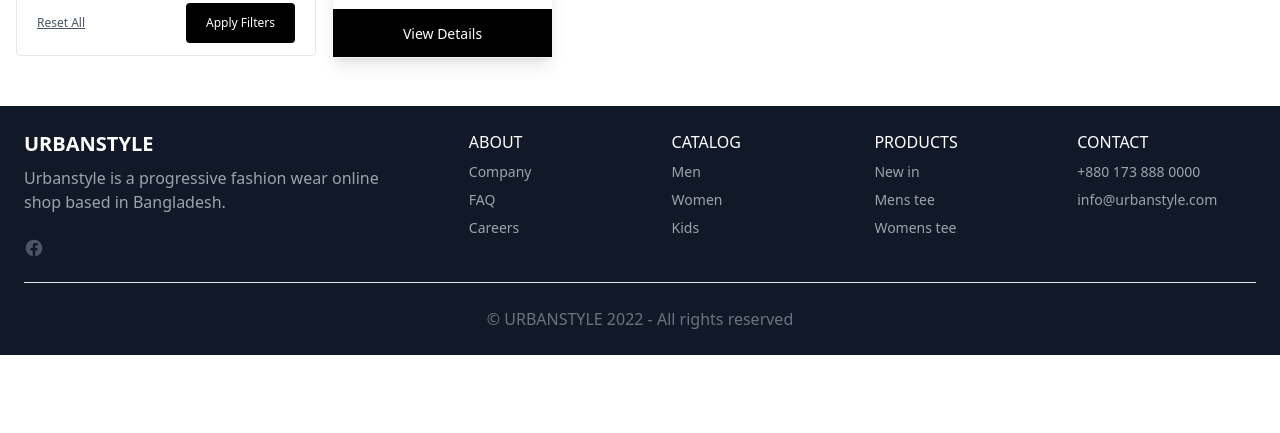
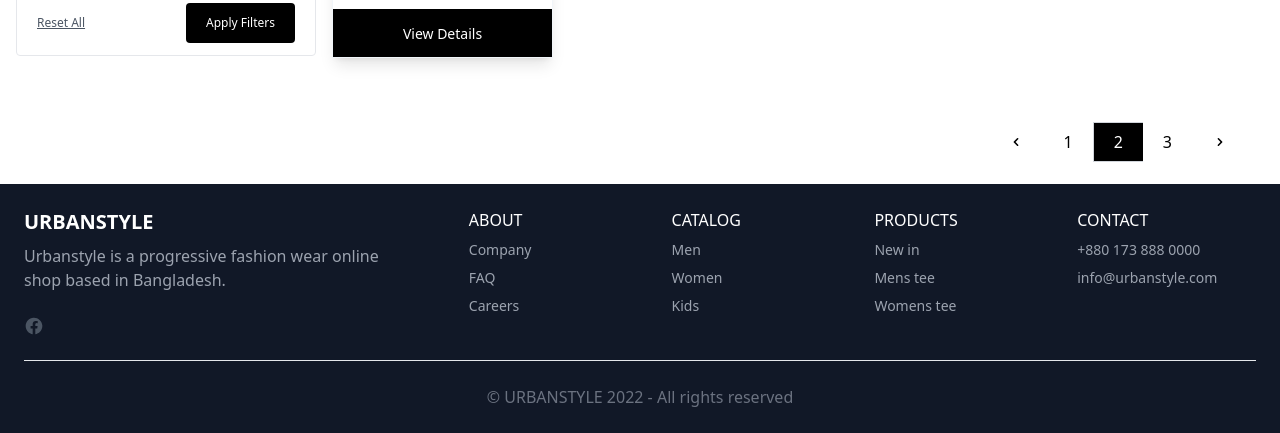
Before and after one commit to Alvi-C/clothing-store-ui, a website: page src/catagory.html in a window 1280 px wide. Shown: the part 1197-1630 px from the top of the page. Before the commit the page ends 1552 px from the top, so only its background shows below. Drawn offline with Linux system fonts and the light colour scheme.

Commit message:
pagination added

```diff
--- a/src/catagory.html
+++ b/src/catagory.html
@@ -607,6 +607,54 @@
                 </div>
             </div>
         </section>
+
+        <!-- pagination start -->
+        <section class="container">
+            <div class="bg-white p-4 flex items-center flex-wrap justify-end">
+                <nav aria-label="Page navigation">
+                    <ul class="inline-flex">
+                        <li>
+                            <button
+                                class="h-10 px-5 text-black transition-colors duration-150 rounded-l-lg focus:shadow-outline hover:bg-gray-100">
+                                <svg class="w-4 h-4 fill-current" viewBox="0 0 20 20">
+                                    <path
+                                        d="M12.707 5.293a1 1 0 010 1.414L9.414 10l3.293 3.293a1 1 0 01-1.414 1.414l-4-4a1 1 0 010-1.414l4-4a1 1 0 011.414 0z"
+                                        clip-rule="evenodd" fill-rule="evenodd">
+                                    </path>
+                                </svg>
+                            </button>
+                        </li>
+                        <li>
+                            <button
+                                class="h-10 px-5 text-black transition-colors duration-150 focus:shadow-outline hover:bg-gray-100">1
+                            </button>
+                        </li>
+                        <li>
+                            <button
+                                class="h-10 px-5 text-white transition-colors duration-150 bg-black border border-r-0 border-gray-300 focus:shadow-outline">2
+                            </button>
+                        </li>
+                        <li>
+                            <button
+                                class="h-10 px-5 text-black transition-colors duration-150 focus:shadow-outline hover:bg-gray-100">3
+                            </button>
+                        </li>
+                        <li>
+                            <button
+                                class="h-10 px-5 text-black transition-colors duration-150 bg-white rounded-r-lg focus:shadow-outline hover:bg-gray-100">
+                                <svg class="w-4 h-4 fill-current" viewBox="0 0 20 20">
+                                    <path
+                                        d="M7.293 14.707a1 1 0 010-1.414L10.586 10 7.293 6.707a1 1 0 011.414-1.414l4 4a1 1 0 010 1.414l-4 4a1 1 0 01-1.414 0z"
+                                        clip-rule="evenodd" fill-rule="evenodd">
+                                    </path>
+                                </svg>
+                            </button>
+                        </li>
+                    </ul>
+                </nav>
+            </div>
+        </section>
+        <!-- pagination end -->
     </main>
     <!-- Main body section end -->
 
```
Also changed, not shown: dist/output.css.
